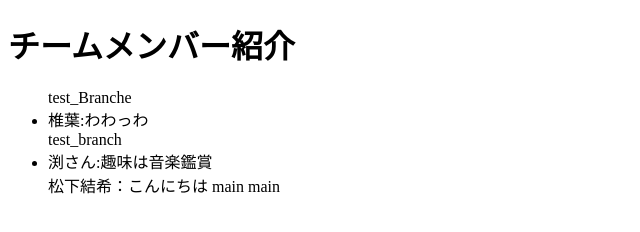
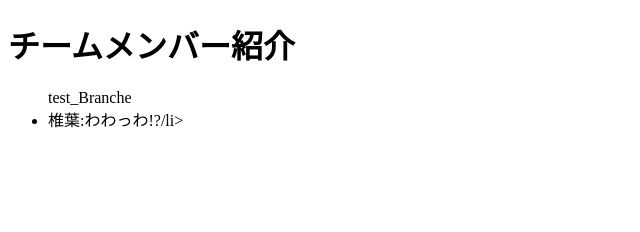
Before and after one commit to you000-000/group2, a plain HTML site: page index.html in a window 1280 px wide. Shown: the whole page, without its empty margins (0-640 px from the left). Drawn offline with Linux system fonts and the light colour scheme.

Commit message:
Update index.html

```diff
--- a/index.html
+++ b/index.html
@@ -10,13 +10,7 @@
     <ul>
         <!--メンバー紹介をここに追加-->
  test_Branche
-        <li>椎葉:わわっわ</li>
-
- test_branch
-        <li>渕さん:趣味は音楽鑑賞</li
-        <li>松下結希：こんにちは</li>
-      main
- main
+        <li>椎葉:わわっわ!?/li>
     </ul>
 </body>
 </html>
```
